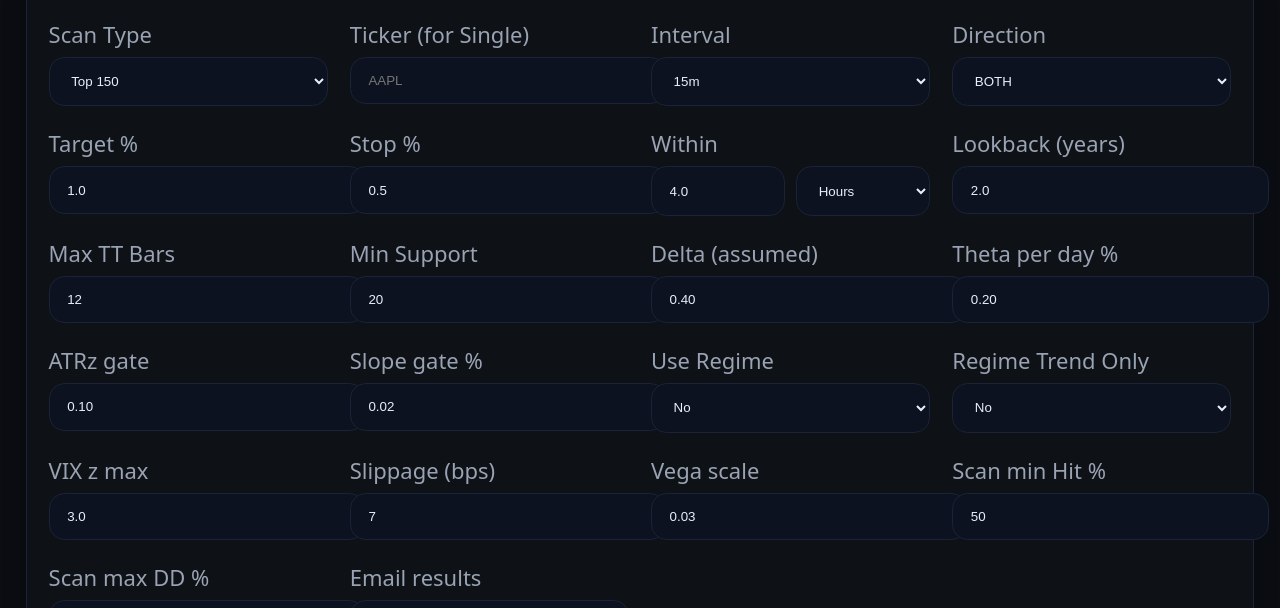
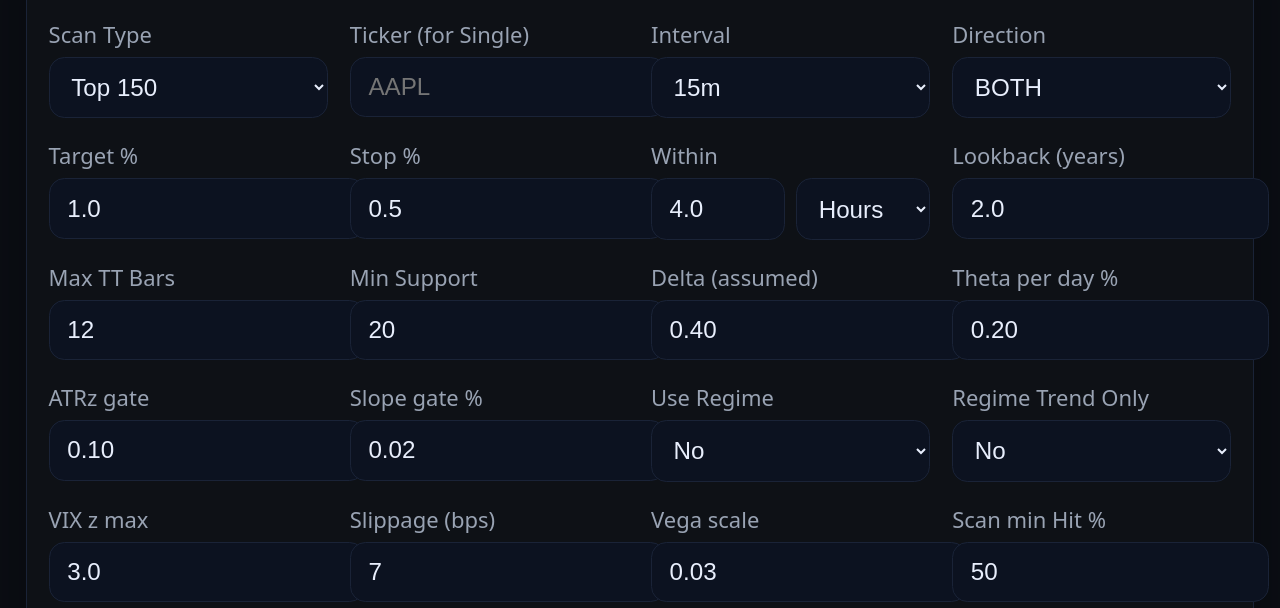
Before and after one commit to petradeweese/Petra-Stock, a plain HTML site: page templates/index.html in a window 1280 px wide. Shown: the part 192-800 px from the top of the page. Drawn offline with nearby package versions, Linux system fonts and the light colour scheme.

Commit message:
Increase input font size for better readability

```diff
--- a/templates/index.html
+++ b/templates/index.html
@@ -17,7 +17,7 @@
     .card { background: var(--card); border:1px solid var(--line); border-radius: 1rem; padding:1rem; box-shadow: 0 20px 60px rgba(0,0,0,.35); }
     .grid { display:grid; grid-template-columns: repeat(auto-fit,minmax(220px,1fr)); gap:1rem; }
     label { display:block; color:var(--muted); margin-bottom:.35rem; }
-    input, select { width:100%; padding:.7rem .8rem; border-radius:.7rem; border:1px solid var(--line); background:#0c1220; color:var(--ink); }
+    input, select { width:100%; padding:.7rem .8rem; border-radius:.7rem; border:1px solid var(--line); background:#0c1220; color:var(--ink); font-size:1.1rem; }
     .row { display:grid; grid-template-columns: repeat(auto-fit,minmax(220px,1fr)); gap:1rem; margin-top:.5rem; }
     .actions { display:flex; gap:.7rem; flex-wrap:wrap; margin-top:1rem; align-items:center; }
     button { cursor:pointer; background: var(--accent); border:none; color:#07101e; font-weight:700; padding:.8rem 1.1rem; border-radius:.8rem; }
```
Also changed, not shown: templates/settings.html (+1 -1 lines).
